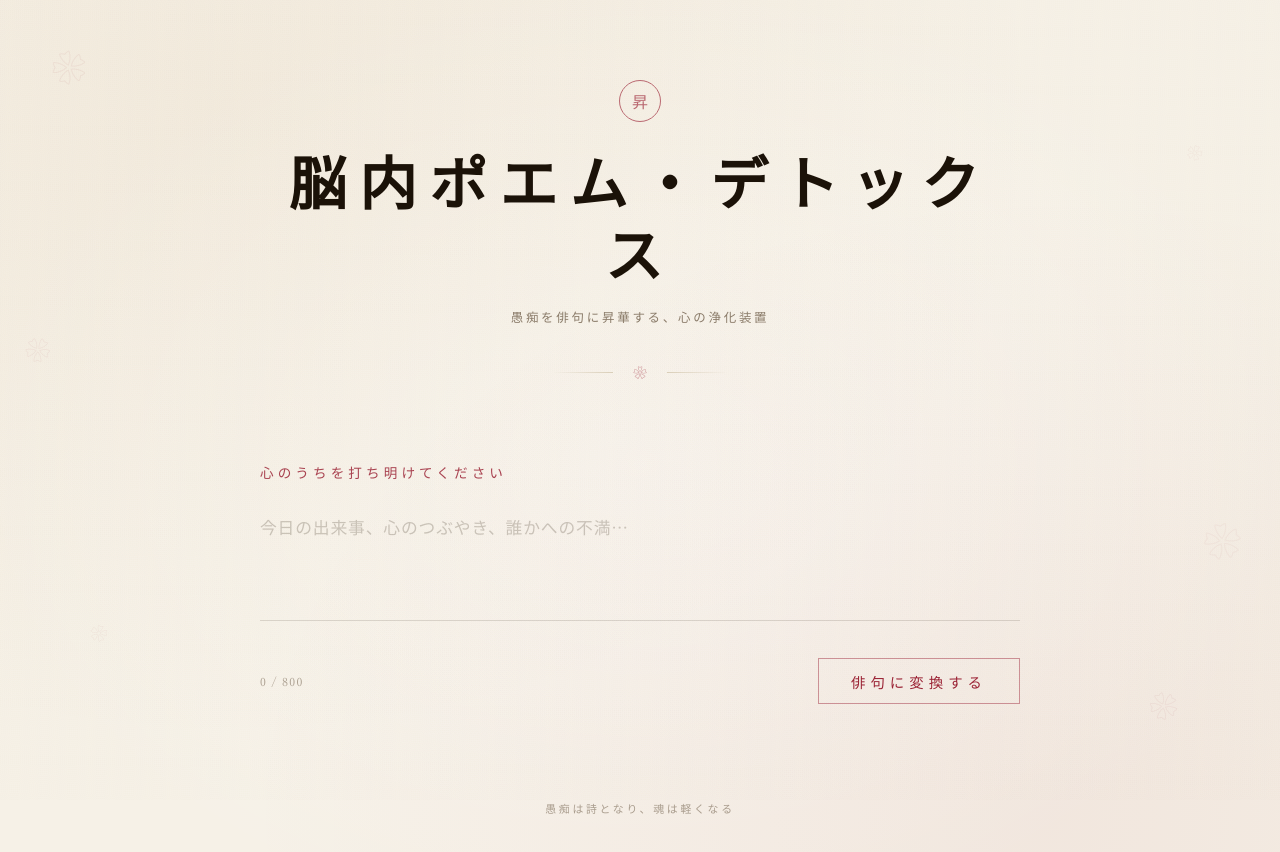
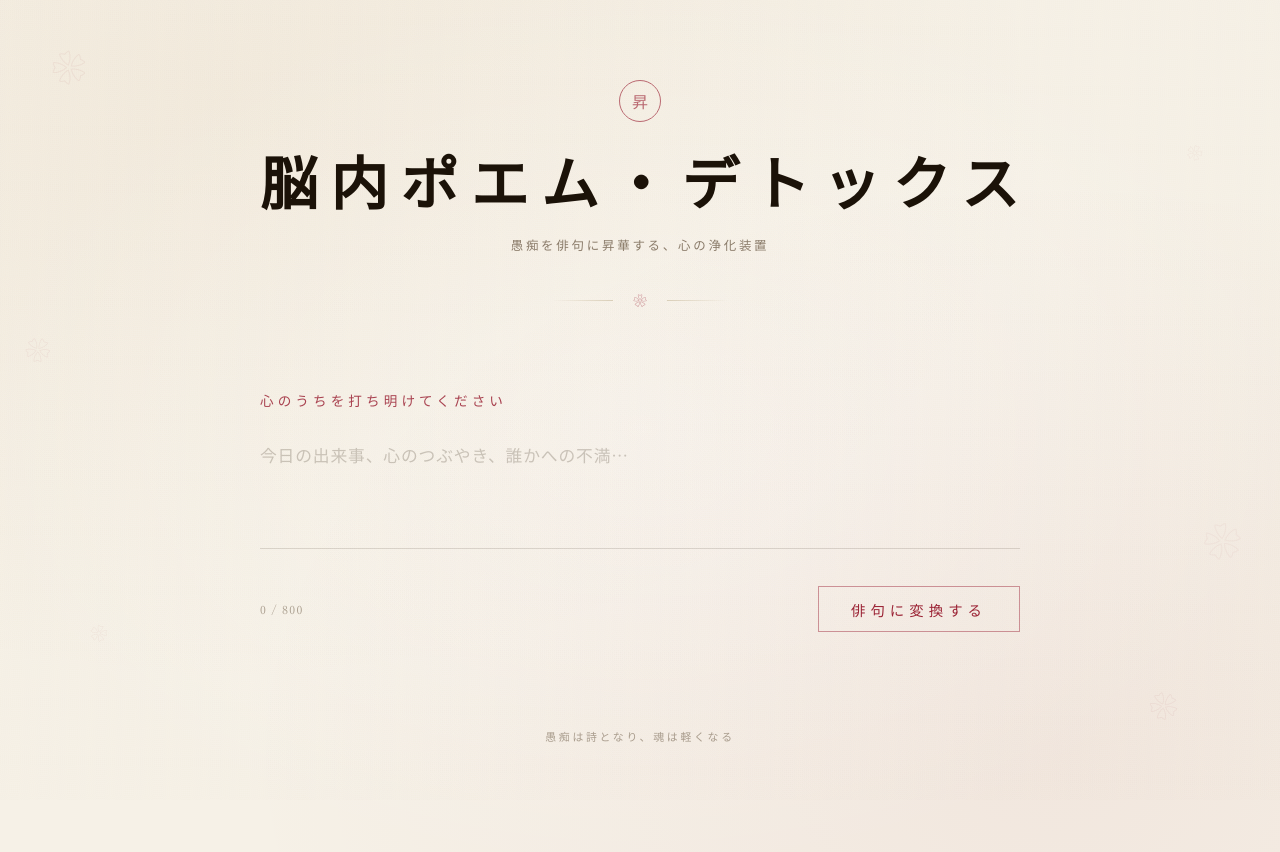
Before and after one commit to sutetoriyou-ux/poem, a website: page public/index.html in a window 1280 px wide. Drawn offline with Linux system fonts and the light colour scheme; a web font is replaced by a local one.

Commit message:
fix title

```diff
--- a/public/index.html
+++ b/public/index.html
@@ -99,10 +99,11 @@
 
     .title {
       font-family: 'Yuji Syuku', serif;
-      font-size: clamp(2.1rem, 6.5vw, 3.6rem);
+      font-size: clamp(1.3rem, 5.5vw, 3.6rem);
       color: var(--ink);
       letter-spacing: 0.22em;
       line-height: 1.25;
+      white-space: nowrap;
     }
 
     .subtitle {
```
